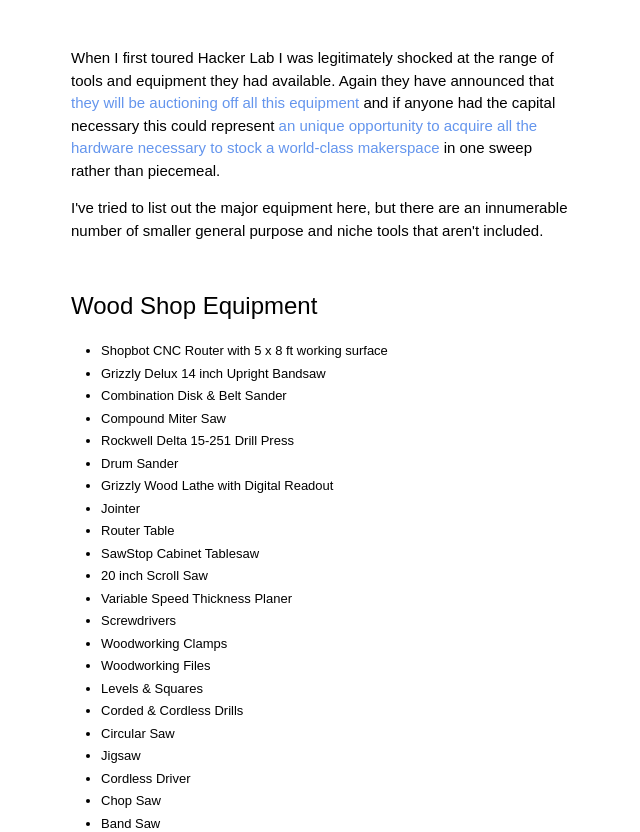
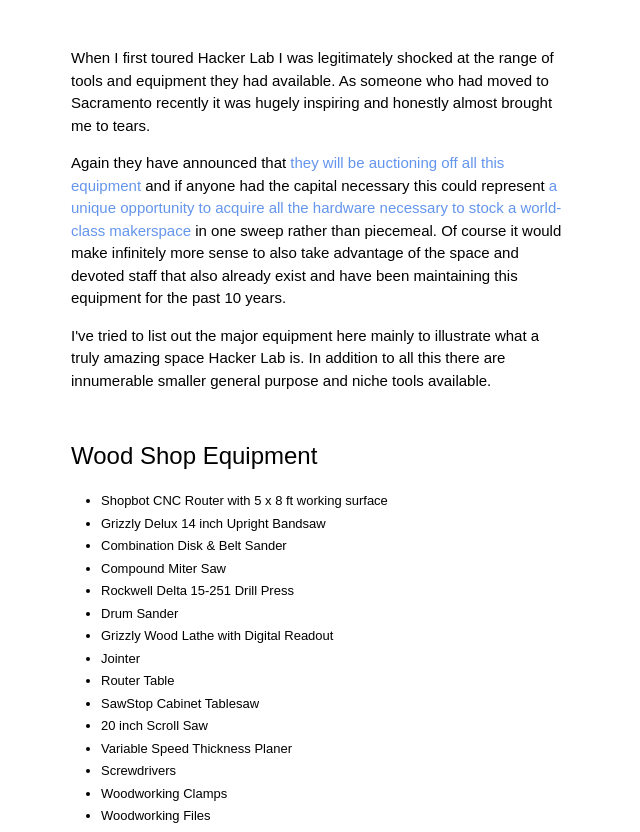
Before and after one commit to tombetthauser/save-hackerlab, a plain HTML site: page index.html in a window 1280 px wide. Shown: the part 3218-4050 px from the top of the page, without its empty margins (319-959 px from the left). Drawn offline with Linux system fonts and the light colour scheme.

Commit message:
Minor text tweaks

```diff
--- a/index.html
+++ b/index.html
@@ -108,11 +108,15 @@
 
 
 <p style="font-size: 15px; line-height: 22.5px;">
-  When I first toured Hacker Lab I was legitimately shocked at the range of tools and equipment they had available. Again they have announced that <span style="color: cornflowerblue;">they will be auctioning off all this equipment</span> and if anyone had the capital necessary this could represent <span style="color: cornflowerblue;">an unique opportunity to acquire all the hardware necessary to stock a world-class makerspace</span> in one sweep rather than piecemeal.
+  When I first toured Hacker Lab I was legitimately shocked at the range of tools and equipment they had available. As someone who had moved to Sacramento recently it was hugely inspiring and honestly almost brought me to tears.
 </p>
 
 <p style="font-size: 15px; line-height: 22.5px;">
-  I've tried to list out the major equipment here, but there are an innumerable number of smaller general purpose and niche tools that aren't included.
+  Again they have announced that <span style="color: cornflowerblue;">they will be auctioning off all this equipment</span> and if anyone had the capital necessary this could represent <span style="color: cornflowerblue;">a unique opportunity to acquire all the hardware necessary to stock a world-class makerspace</span> in one sweep rather than piecemeal. Of course it would make infinitely more sense to also take advantage of the space and devoted staff that also already exist and have been maintaining this equipment for the past 10 years.
+</p>
+
+<p style="font-size: 15px; line-height: 22.5px;">
+  I've tried to list out the major equipment here mainly to illustrate what a truly amazing space Hacker Lab is. In addition to all this there are innumerable smaller general purpose and niche tools available.
 </p>
 
 <h2 style="font-weight: 100; margin-top: 50px;">Wood Shop Equipment</h2>
```
